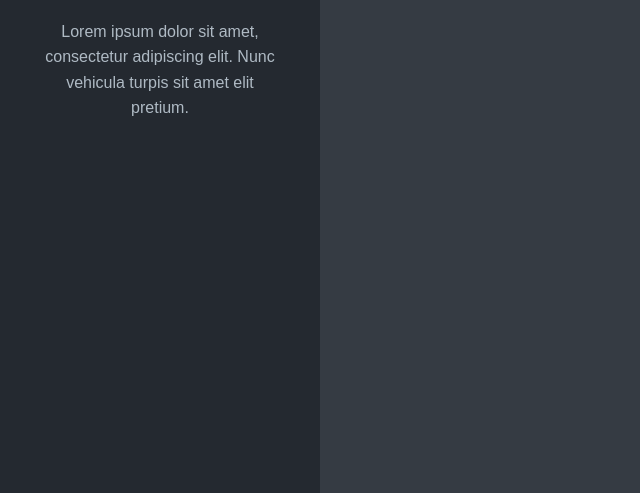
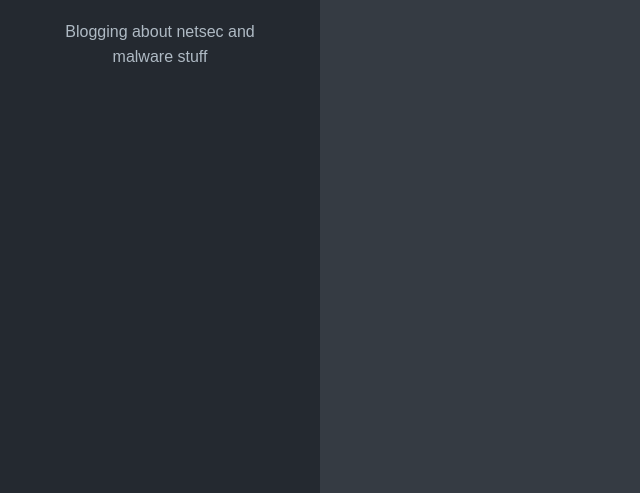
Before and after one commit to GreaterGoodest/GreaterGoodest.github.io, a plain HTML site: page index.html in a window 1280 px wide. Shown: the part 307-800 px from the top of the page, without its empty margins (0-640 px from the left). Drawn offline with Linux system fonts and the light colour scheme.

Commit message:
adds description

```diff
--- a/index.html
+++ b/index.html
@@ -7,16 +7,16 @@
     <meta name="generator" content="Hugo 0.89.2" />
     <meta name="viewport" content="width=device-width, initial-scale=1" />
     <meta name="author" content="Ryan Good" />
-    <meta name="description" content="" />
+    <meta name="description" content="Blogging about netsec and malware stuff" />
     <link rel="stylesheet" href="https://GreaterGoodest.github.io/css/main.min.88e7083eff65effb7485b6e6f38d10afbec25093a6fac42d734ce9024d3defbd.css" />
 
 
     <meta name="twitter:card" content="summary"/>
 <meta name="twitter:title" content="Goodest Blog"/>
-<meta name="twitter:description" content=""/>
+<meta name="twitter:description" content="Blogging about netsec and malware stuff"/>
 
     <meta property="og:title" content="Goodest Blog" />
-<meta property="og:description" content="" />
+<meta property="og:description" content="Blogging about netsec and malware stuff" />
 <meta property="og:type" content="website" />
 <meta property="og:url" content="https://GreaterGoodest.github.io/" />
 
@@ -27,7 +27,7 @@
     <header class="app-header">
       <a href="https://GreaterGoodest.github.io"><img class="app-header-avatar" src="/images/greatergoodest.jpg" alt="Ryan Good" /></a>
       <h1>Goodest Blog</h1>
-      <p>Lorem ipsum dolor sit amet, consectetur adipiscing elit. Nunc vehicula turpis sit amet elit pretium.</p>
+      <p>Blogging about netsec and malware stuff</p>
     </header>
     <main class="app-container">
 
```
Also changed, not shown: 404.html (+3 -3 lines), categories/index.html (+3 -3 lines), post/index.html (+3 -3 lines), post/testpage/index.html (+1 -1 lines), tags/index.html (+3 -3 lines).
